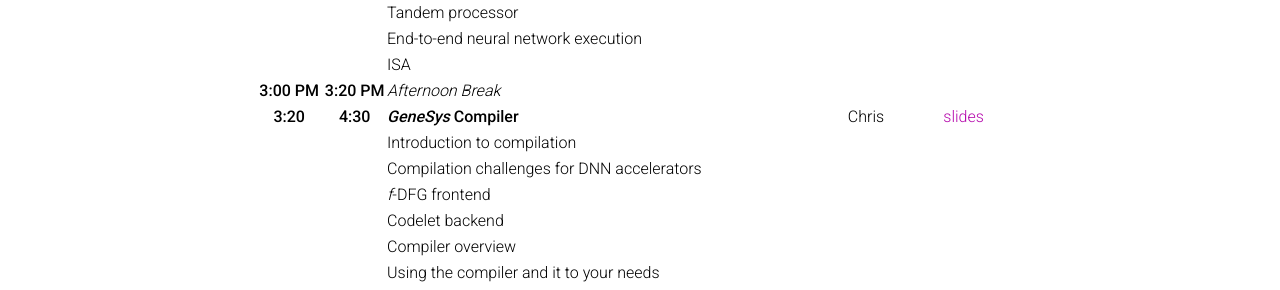
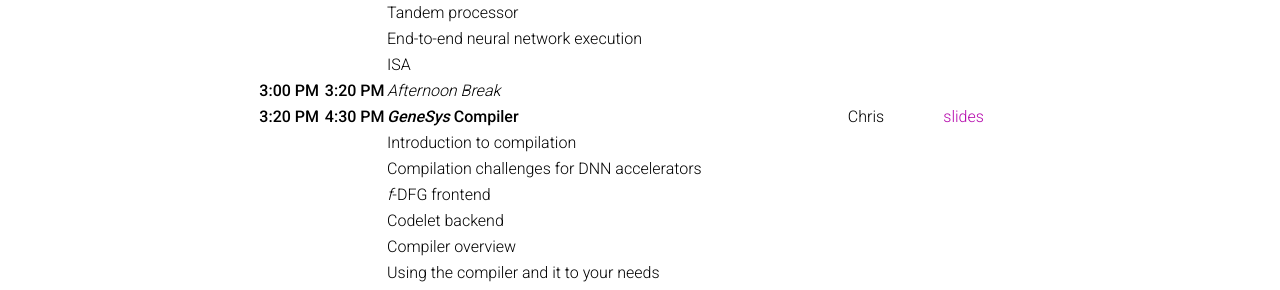
Before and after one commit to nolanlyc/actlab-genesys-yuchuan.github.io, a Jekyll site: the page built from _pages/isca_2024.md, in a window 1280 px wide and 900 px high, scrolled down 1053 px. Shown: the part 153-443 px from the top of the window. Built offline with Jekyll 4.4.1, drawn with Linux system fonts in a browser that asks for light colours; comment, search, counter and statistics services are not loaded; a style sheet for code colours, icons or effects is not loaded.

```diff
--- a/_pages/isca_2024.md
+++ b/_pages/isca_2024.md
@@ -43,7 +43,7 @@ Researchers and developers interested in deep learning systems, compiler develop
 | | | End-to-end neural network execution | | |
 | | | ISA | | |
 | **3:00 PM** | **3:20 PM** | *Afternoon Break* | | |
-| **3:20** | **4:30** | **_GeneSys_ Compiler** | Chris | [slides](https://drive.google.com/file/d/1QCDOrf_RhJsPCZMhajkGqgrGl7SqovaR/view?usp=sharing) |
+| **3:20 PM** | **4:30 PM** | **_GeneSys_ Compiler** | Chris | [slides](https://drive.google.com/file/d/1QCDOrf_RhJsPCZMhajkGqgrGl7SqovaR/view?usp=sharing) |
 | | | Introduction to compilation | | |
 | | | Compilation challenges for DNN accelerators | | |
 | | | _f_-DFG frontend | | |
```
